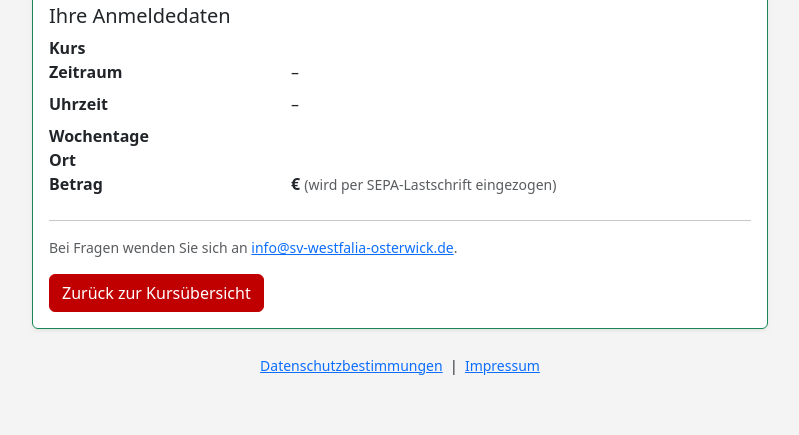
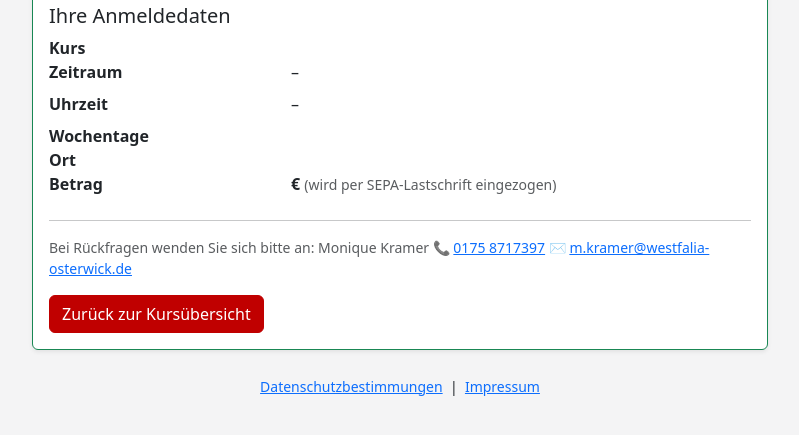
Before and after one commit to Crunchcow/Kursanmeldung, a Django app: template courses/templates/courses/confirmation.html in a window 1280 px wide. Shown: the part 290-725 px from the top of the page, without its empty margins (240-1039 px from the left). Run offline with Django 5.2, Linux system fonts and the light colour scheme; the template is opened without the code that fills it, so the values that code supplies are empty.

Commit message:
Kursanmeldung: Kontaktinfo Monique Kramer auf Bestätigungsseite

```diff
--- a/courses/templates/courses/confirmation.html
+++ b/courses/templates/courses/confirmation.html
@@ -60,11 +60,10 @@
 
                 <hr>
                 <p class="text-muted small">
-                    {% if registration.course.instructor %}
-                        Bei Fragen wenden Sie sich an Ihre Kursleitung: <strong>{{ registration.course.instructor }}</strong>{% if registration.course.instructor_user.email %} &ndash; <a href="mailto:{{ registration.course.instructor_user.email }}">{{ registration.course.instructor_user.email }}</a>{% endif %}.
-                    {% else %}
-                        Bei Fragen wenden Sie sich an <a href="mailto:info@sv-westfalia-osterwick.de">info@sv-westfalia-osterwick.de</a>.
-                    {% endif %}
+                    Bei Rückfragen wenden Sie sich bitte an:
+                    Monique Kramer
+                    📞 <a href="tel:+491758717397">0175 8717397</a>
+                    ✉️ <a href="mailto:m.kramer@westfalia-osterwick.de">m.kramer@westfalia-osterwick.de</a>
                 </p>
 
                 {% if registration.status == 'CONFIRMED' %}
```
